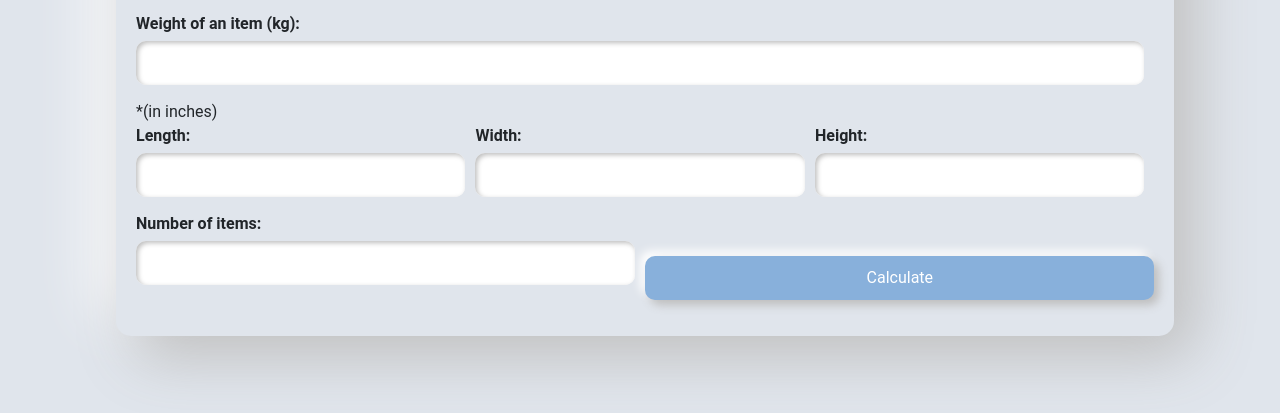
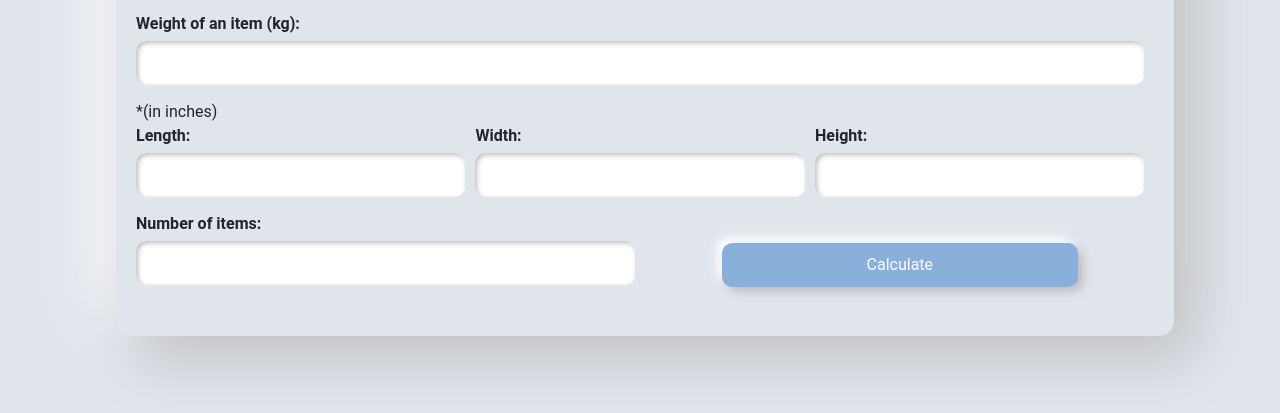
Before and after one commit to WheelsOn-logi/Wheelon_logi, a website: page index.html in a window 1280 px wide. Shown: the part 337-750 px from the top of the page. Drawn offline with Linux system fonts and the light colour scheme.

Commit message:
cal styled

```diff
--- a/customer.css
+++ b/customer.css
@@ -108,8 +108,11 @@ body {
 }
 
 button[type="submit"] {
-    width: 100%;
+    width: 70%;
     padding: 10px;
+    position:relative;
+    bottom: 15%;
+    left: 15%;
     border: none;
     border-radius: 10px;
     background-color: #88b0db;
```
